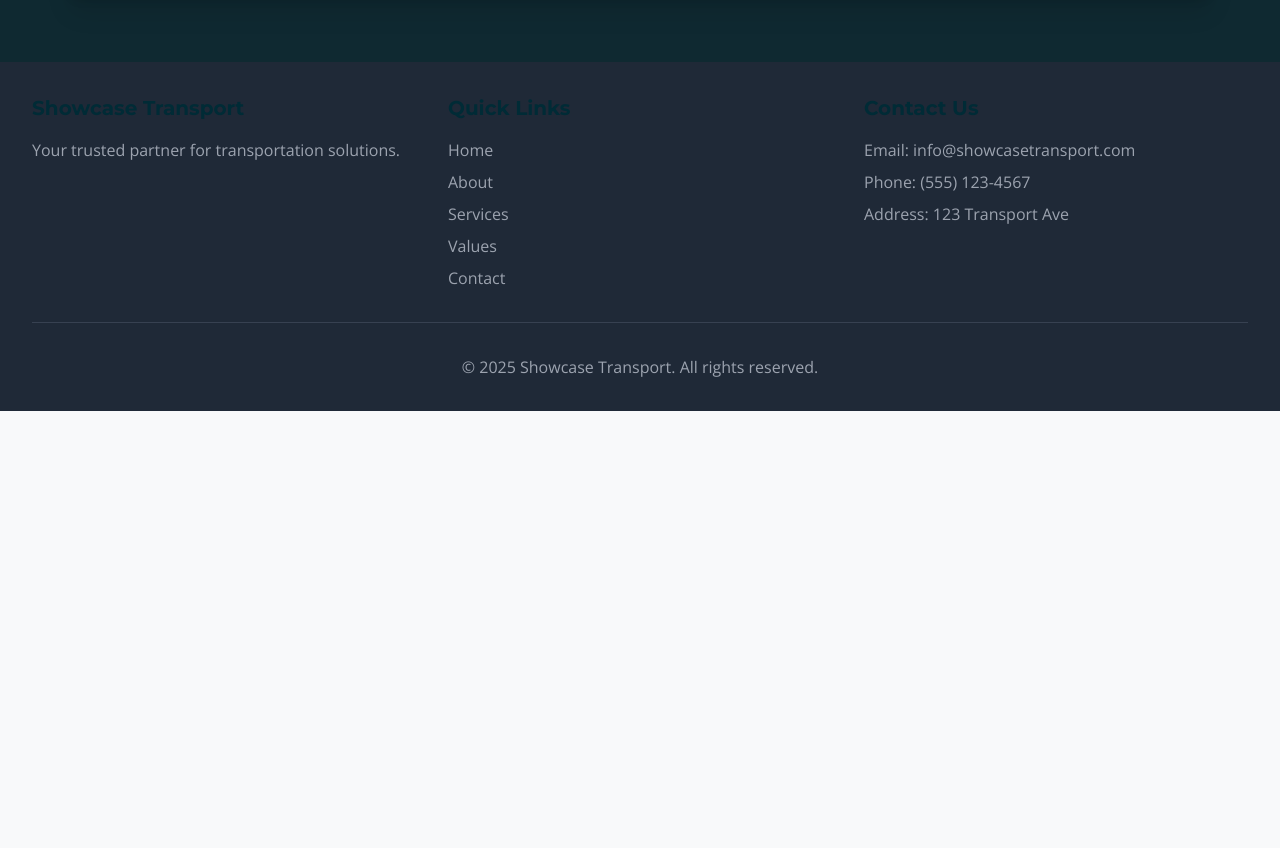
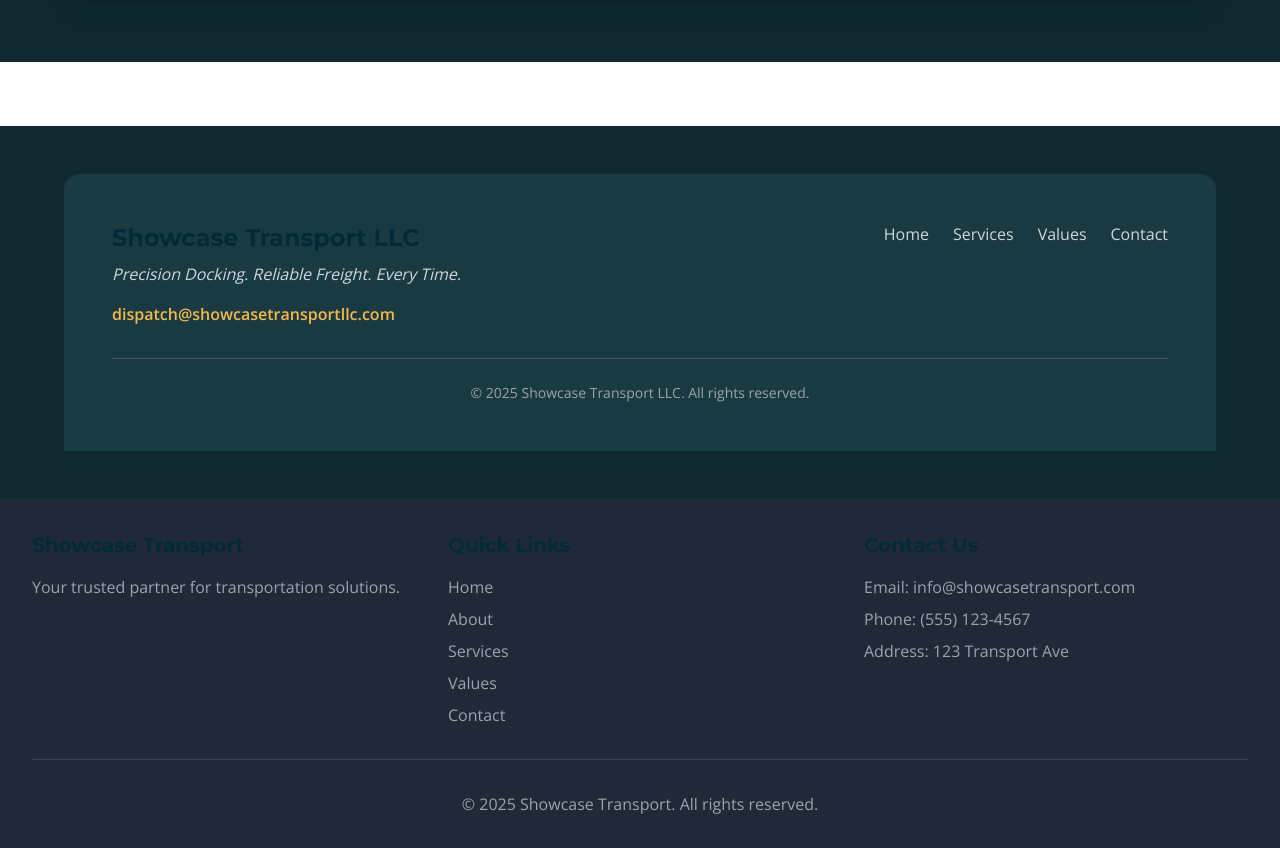
Before and after one commit to knightofren2588/showcase-transport, a React (Vite) app: page / in a window 1280 px wide. Shown: the part 2240-3088 px from the top of the page. Before the commit the page ends 2651 px from the top, so only its background shows below. Built offline with nearby package versions, Linux system fonts and the light colour scheme.

Commit message:
Add footer section with company info and navigation

```diff
--- a/src/pages/Home.jsx
+++ b/src/pages/Home.jsx
@@ -131,6 +131,53 @@ export default function Home() {
           </div>
         </div>
       </section>
+
+      {/* Footer */}
+      <footer className="bg-[#0F2931] text-white mt-16">
+        <div className="container mx-auto px-4 py-12">
+          <div className="max-w-6xl mx-auto bg-[#1a3a42] rounded-t-2xl p-8 md:p-12">
+            <div className="flex flex-col md:flex-row md:justify-between gap-8">
+              {/* Left side - Company info */}
+              <div className="text-center md:text-left">
+                <h3 className="text-2xl font-bold mb-2">Showcase Transport LLC</h3>
+                <p className="text-gray-300 mb-4 italic">
+                  Precision Docking. Reliable Freight. Every Time.
+                </p>
+                <a
+                  href="mailto:dispatch@showcasetransportllc.com"
+                  className="text-[#F2B94C] hover:text-[#FFD166] transition font-semibold"
+                >
+                  dispatch@showcasetransportllc.com
+                </a>
+              </div>
+
+              {/* Right side - Navigation */}
+              <div className="text-center md:text-right">
+                <nav className="flex flex-wrap justify-center md:justify-end gap-6 mb-4">
+                  <Link to="/" className="text-gray-300 hover:text-[#F2B94C] transition font-medium">
+                    Home
+                  </Link>
+                  <Link to="/services" className="text-gray-300 hover:text-[#F2B94C] transition font-medium">
+                    Services
+                  </Link>
+                  <Link to="/values" className="text-gray-300 hover:text-[#F2B94C] transition font-medium">
+                    Values
+                  </Link>
+                  <Link to="/contact" className="text-gray-300 hover:text-[#F2B94C] transition font-medium">
+                    Contact
+                  </Link>
+                </nav>
+              </div>
+            </div>
+
+            <div className="border-t border-gray-600 mt-8 pt-6 text-center">
+              <p className="text-gray-400 text-sm">
+                © {new Date().getFullYear()} Showcase Transport LLC. All rights reserved.
+              </p>
+            </div>
+          </div>
+        </div>
+      </footer>
     </div>
   );
 }
```
